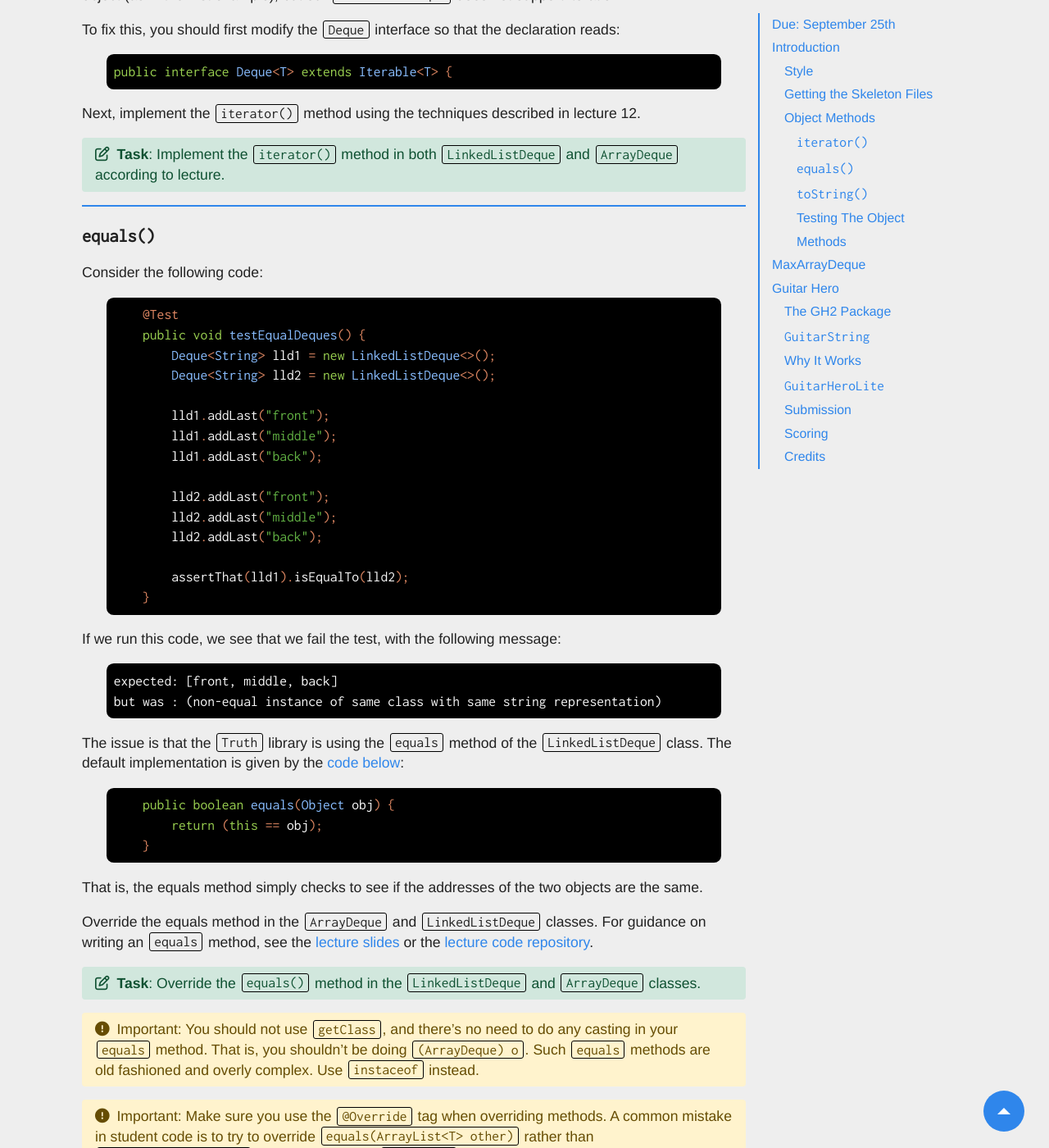
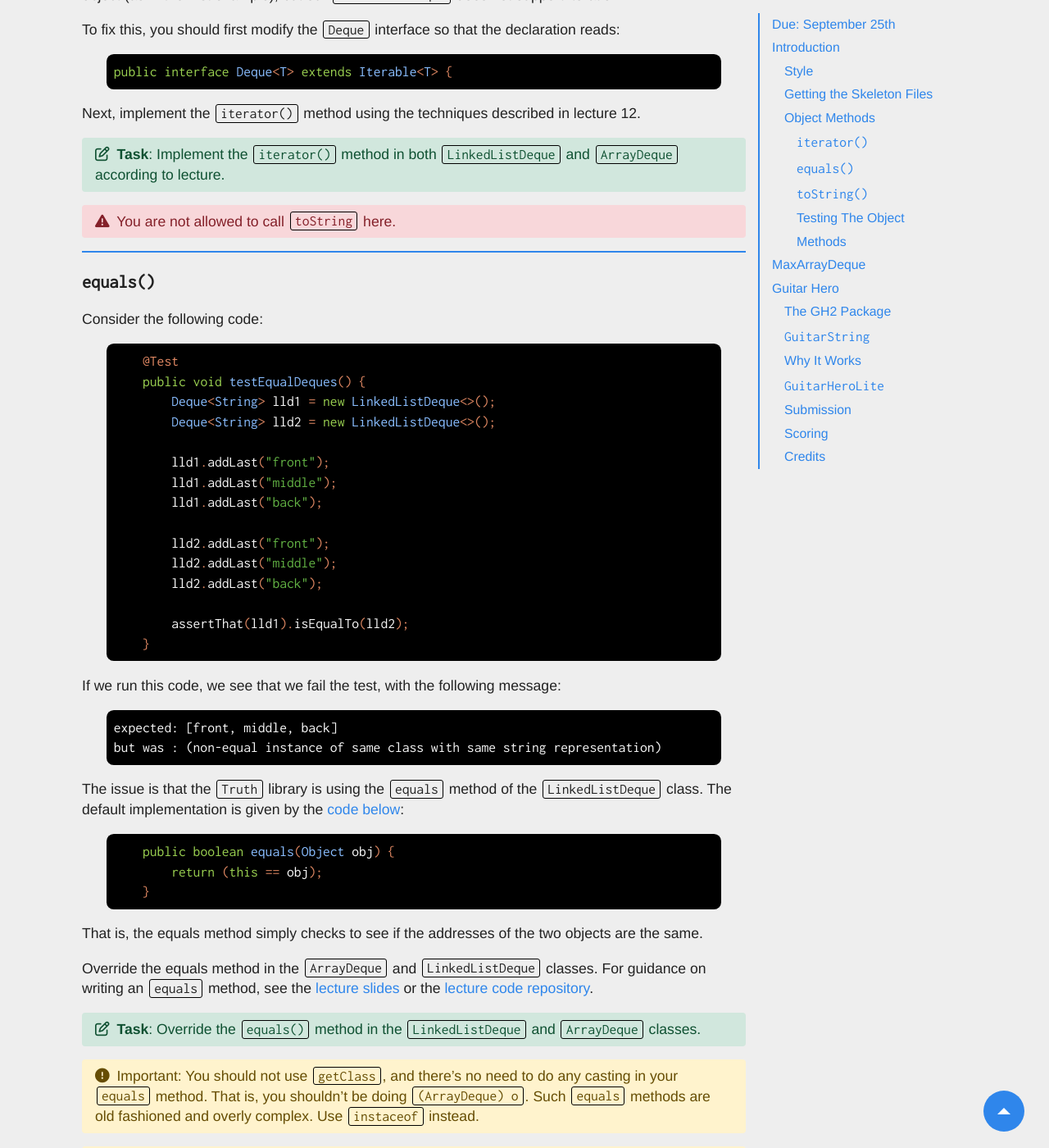
Before and after one commit to Berkeley-CS61B/website-fa23, a Jekyll site: the page built from materials/proj/proj1c/index.md, in a window 1280 px wide and 1400 px high, scrolled down 3156 px. Shown: the whole window at 82% size. Built offline with Jekyll 4.4.1, drawn with Linux system fonts in a browser that asks for light colours; nearby versions of some CDN libraries; comment, search, counter and statistics services are not loaded; some of the changed text lies outside the part shown.

Commit message:
Update index.md

```diff
--- a/materials/proj/proj1c/index.md
+++ b/materials/proj/proj1c/index.md
@@ -151,6 +151,10 @@ Next, implement the `iterator()` method using the techniques described in lectur
 `ArrayDeque` according to lecture.
 " %}
 
+{% include alert.html type="danger" content="
+You are not allowed to call `toString` here.
+" %}
+
 #### `equals()`
 
 Consider the following code:
@@ -202,6 +206,10 @@ Important: You should not use `getClass`, and there's no need to do any casting
 
 {% include alert.html type="warning" content="
 Important: Make sure you use the `@Override` tag when overriding methods. A common mistake in student code is to try to override `equals(ArrayList<T> other)` rather than `equals(Object other)`. Using the optional `@Override` tag will prevent your code from compiling if you make this mistake. `@Override` is  a great safety net.
+" %}
+
+{% include alert.html type="danger" content="
+You are not allowed to call `toString` here.
 " %}
 
 #### `toString()`
```
